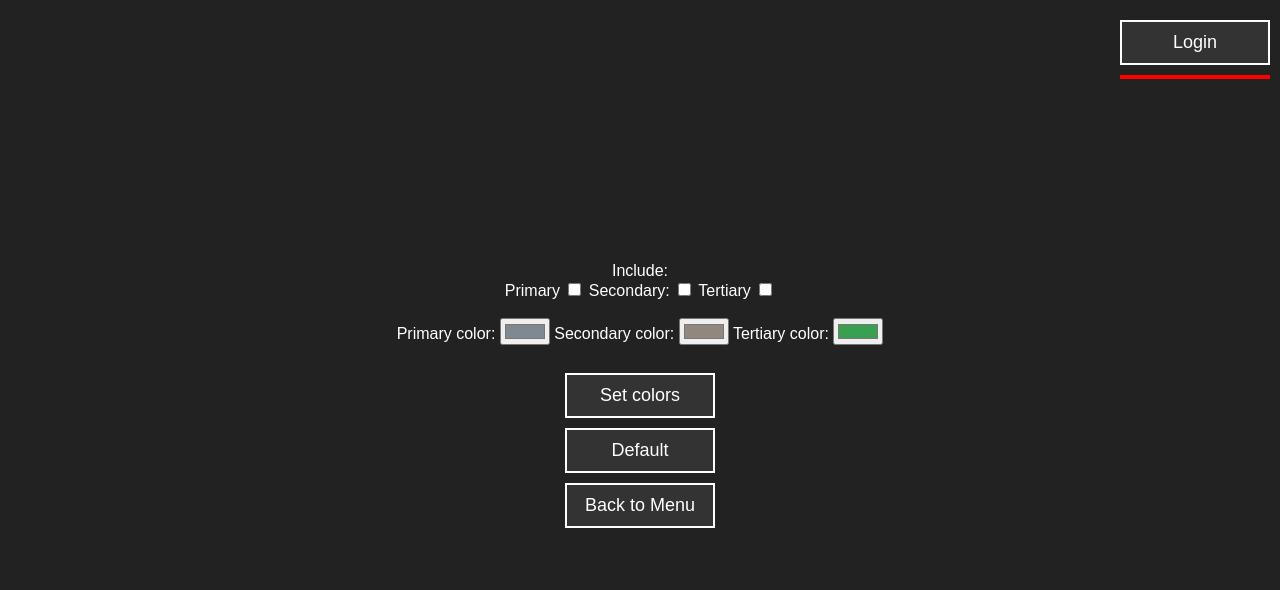
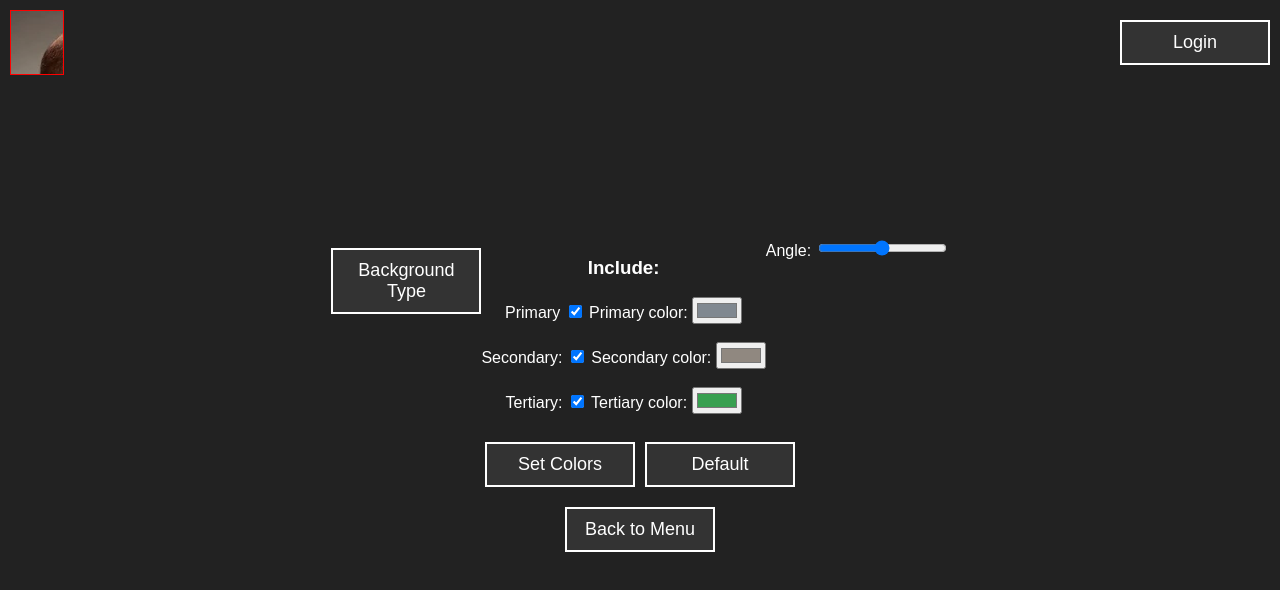
Before and after one commit to ThatGuyMrZero/CEN3031-Project, a website: page profile.html in a window 1280 px wide. Drawn offline with Linux system fonts and the light colour scheme.

Commit message:
Minor tweaks/bug fixes, and barebones profile with background color.

```diff
--- a/profile.html
+++ b/profile.html
@@ -9,46 +9,172 @@
 </head>
 
 
+<style>
+    #profileMenu {
+        display: flex;
+        flex-flow: column nowrap;
+    }
+
+    #colorOptions {
+        display: flex;
+        flex-flow: row nowrap;
+        justify-content: center;
+    }
+
+    #colorSelection {
+        display: flex;
+        flex-flow: column nowrap;
+    }
+
+    #colorMenu {
+        display: flex;
+        flex-flow: row wrap;
+        justify-content: center;
+    }
+
+    #colorMenu button {
+        margin: 10px 5px;
+    }
+
+    /* Dropdown Content (Hidden by Default) */
+    .dropdown-content {
+        display: none;
+        position: absolute;
+        background-color: #808080;
+        min-width: 160px;
+        box-shadow: 8px 16px #00000033;
+        z-index: 1;
+    }
+
+    /* Links inside the dropdown */
+    .dropdown-content p {
+        color: black;
+        padding: 12px 16px;
+        text-decoration: none;
+        display: block;
+    }
+
+    /* Change color of dropdown links on hover */
+    .dropdown-content button:hover {
+        background-color: #a8a8a8;
+        cursor: pointer;
+    }
+
+    /* Show the dropdown menu on hover */
+    .dropdown:hover .dropdown-content {
+        display: block;
+    }
+
+</style>
+
 
 <body>
 
+<div class="section">
 
     <div id="profileMenu" class="section">
 
 
+        <div id="colorOptions">
+
+            <div class="dropdown">
+                <button class="button">Background Type</button>
+                <div class="dropdown-content">
+                    <button onclick="() => {sessionStorage.setItem('background-type', 'solid');}">Solid</button>
+                    <button onclick="() => {sessionStorage.setItem('background-type', 'linear-gradient');}">Linear Gradient</button>
+                    <button onclick="() => {sessionStorage.setItem('background-type', 'radial-gradient');}">Radial Gradient</button>
+                    <button onclick="() => {sessionStorage.setItem('background-type', 'repeating-linear-gradient');}">Repeating Linear Gradient</button>
+                </div>
+            </div>
+
             <div id="colorSelection" class="menu">
-            <div>
-                Include:<br>
+
+                <h3>Include:</h3>
+                <div class="colorItem">
                     <label for="color-primary-checkbox">Primary</label>
-                <input type="checkbox" id="color-primary-checkbox" name="color-primary-checkbox" value="1">
-                <label for="color-secondary-checkbox">Secondary:</label>
-                <input type="checkbox" id="color-secondary-checkbox" name="color-secondary-checkbox" value="1">
-                <label for="color-tertiary-checkbox">Tertiary</label>
-                <input type="checkbox" id="color-tertiary-checkbox" name="color-tertiary-checkbox" value="1">
+                    <input type="checkbox" id="color-primary-checkbox" name="color-primary-checkbox" value="true" checked>
+                    <label for="color-primary">Primary color: </label><input type="color" value="#808890" id="color-primary">
                 </div>
                 <br>
-            <div>
-                <label for="color-primary">Primary color: </label><input type="color" value="#808890" id="color-primary">
+                <div class="colorItem">
+                    <label for="color-secondary-checkbox">Secondary:</label>
+                    <input type="checkbox" id="color-secondary-checkbox" name="color-secondary-checkbox" value="true" checked>
                     <label for="color-secondary">Secondary color: </label><input type="color" value="#908880" id="color-secondary">
+                </div>
+                <br>
+                <div class="colorItem">
+                    <label for="color-tertiary-checkbox">Tertiary:</label>
+                    <input type="checkbox" id="color-tertiary-checkbox" name="color-tertiary-checkbox" value="true" checked>
                     <label for="color-tertiary">Tertiary color: </label><input type="color" value="#38a050" id="color-tertiary">
                 </div>
+
+            </div>
+
+            <div class="">
+                <label for="angle">Angle:</label>
+                <input type="range" id="angle" name="angle" min="0" max="360" value="180">
+                <output id="angle-output"></output>
+            </div>
+
+        </div>
+
         <br>
-            <div style="flex-direction: row">
-                <button onclick="setColors()">Set colors</button>
+
+            <div id="colorMenu" >
+                <button onclick="setColors()">Set Colors</button>
                 <button onclick="colorDefault()">Default</button>
             </div>
+
+
     </div>
 
     <button onclick="window.location.href='/'">Back to Menu</button>
 
 </div>
 
-
 </body>
 
 
+<script src="script.js">
 
-<script src="script.js"></script>
+    const rangeInput = document.getElementById("angle");
+    const rangeOutput = document.getElementById("angle-output");
+
+    rangeOutput.textContent = rangeInput.value;
+
+    /* TODO: make event listener work. */
+    rangeInput.addEventListener("input", (event) => {
+        rangeOutput.textContent = rangeInput.value;
+    });
+
+
+    function setColors() {
+        const primary_bool = document.getElementById('color-primary-checkbox').checked
+        let primary = document.getElementById('color-primary').value;
+        sessionStorage.setItem('color-primary', primary);
+
+        const secondary_bool = document.getElementById('color-secondary-checkbox').checked
+        let secondary = document.getElementById('color-secondary').value;
+        sessionStorage.setItem('color-secondary', secondary);
+
+        const tertiary_bool = document.getElementById('color-tertiary-checkbox').checked;
+        let tertiary = document.getElementById('color-tertiary').value;
+        sessionStorage.setItem('color-tertiary', tertiary);
+
+        let type = sessionStorage.getItem('background-type');
+        if (undefined === type) {
+            type = 'linear-gradient';
+        }
+
+        /* TODO: make background selector work again. */
+        document.body.style.backgroundImage = type + "(" + primary + "," + secondary + "," + tertiary + ")";
+    }
+
+    function colorDefault() {
+        document.body.style.backgroundImage = "none";
+        sessionStorage.setItem('default', 'true');
+    }
+</script>
 
 
 </html>
--- a/script.js
+++ b/script.js
@@ -106,40 +106,22 @@ function exitGame() {
     // Implement the exit functionality here
 }
 
-function setColors() {
-    const primary = document.getElementById('color-primary').value;
-    sessionStorage.setItem('color-primary', primary);
-
-    const secondary = document.getElementById('color-secondary').value;
-    sessionStorage.setItem('color-secondary', secondary);
-
-    const tertiary = document.getElementById('color-tertiary').value;
-    sessionStorage.setItem('color-tertiary', tertiary);
-
-    document.body.style.backgroundImage = "linear-gradient(" + primary + ", " + secondary + ", " + tertiary + ")";
-}
-
-function colorDefault() {
-    document.body.style.backgroundImage = "none";
-    sessionStorage.setItem('color-primary', null);
-}
-
 function loadProfile() {
-    if (sessionStorage.getItem('color-Primary') === null) {
+    if (sessionStorage.getItem('default') === 'true') {
         return;
     }
 
+    const type = sessionStorage.getItem('background-type');
     const primary = sessionStorage.getItem('color-primary');
     const secondary = sessionStorage.getItem('color-secondary');
     const tertiary = sessionStorage.getItem('color-tertiary');
 
-    document.body.style.backgroundImage = "linear-gradient(" + primary + ", " + secondary + ", " + tertiary + ")";
+    document.body.style.backgroundImage = type + "(" + primary + ", " + secondary + ", " + tertiary + ")";
 }
 
 // Initialize stuff when the page loads
 window.addEventListener("load", (event) => {
     initializeAuthButtons();
-    //TODO: Make profile loading work.
     loadProfile();
 });
 
--- a/styles.css
+++ b/styles.css
@@ -13,20 +13,31 @@ body {
 /* Header styling for the login button */
 header {
     position: absolute;
+    display:flex;
     top: 10px;
     right: 10px;
-    flex-flow: row nowrap;
+    width: calc(100% - 20px);
+    max-height: 140px;
+    flex-flow: row-reverse wrap;
+    justify-content: space-between;
 }
 
 header .profilePicture {
-    padding-left: 10px;
-    margin-right: auto;
-    border: 2px solid red;
+    padding: 1px;
+    background-color: #ffffff;
+    background-image: url(/media/profile-pictures/tobias-funke.png);
+    width: 50px;
+
+    border: 1px solid red;
+}
+
+#authButtonContainer {
+    flex-flow: column nowrap;
+    justify-content: space-between;
 }
 
 /* Login button styling */
 .login-button {
-    padding: 10px 15px;
     font-size: 16px;
     color: #fff;
     background-color: #333;
```
Also changed, not shown: media/profile-pictures/tobias-funke.png (added). Lines whose indentation alone changed are shown as unchanged.
